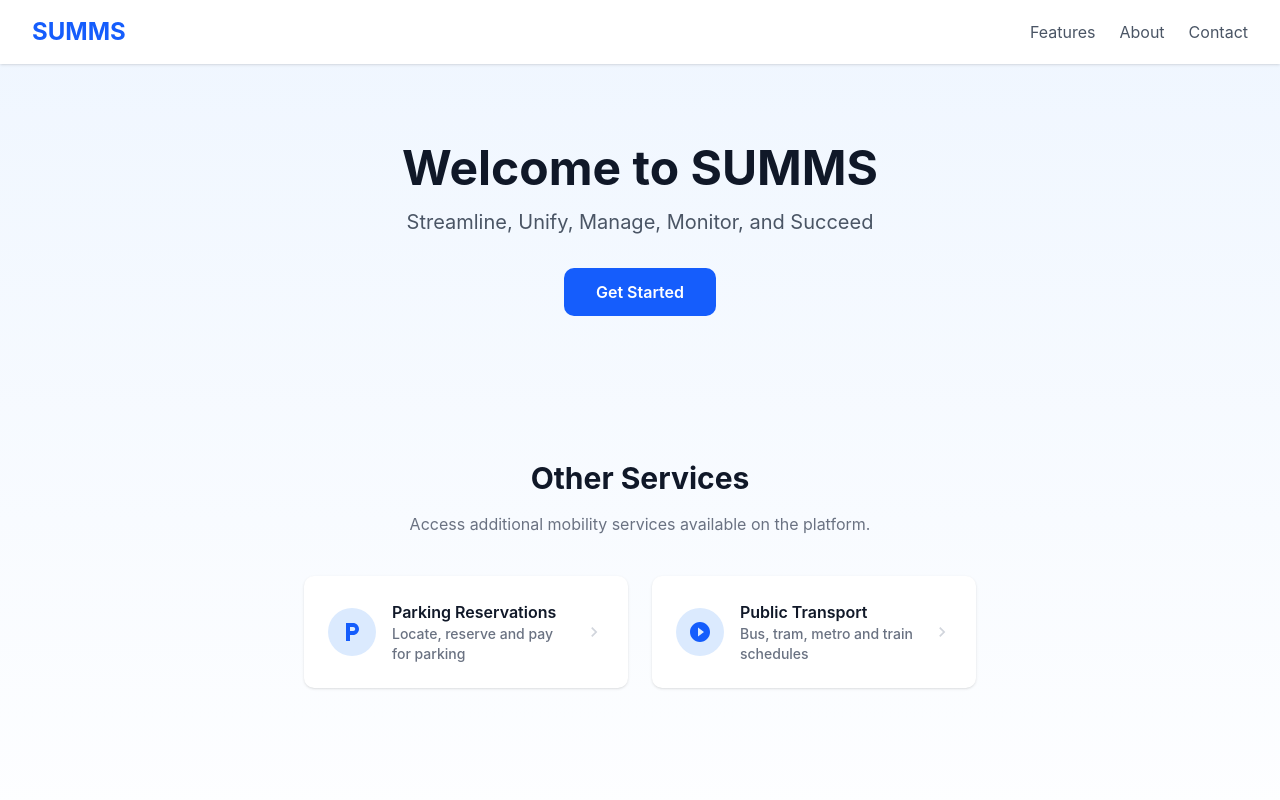
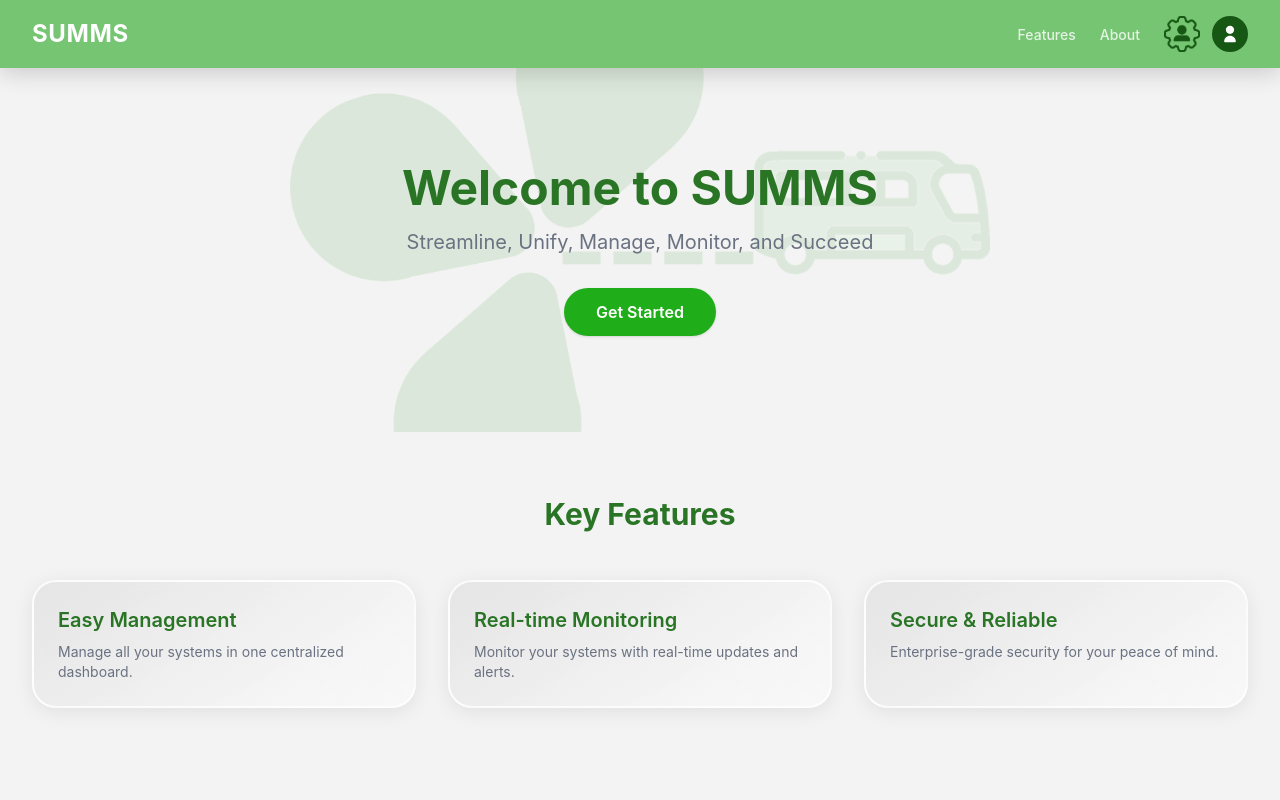
Before and after one commit to Gibraltar-47/SOEN343-Winter2026, a React (Vite) app in the folder SUMMS/: page /home in a window 1280 px wide. Shown: the top 800 px of the page. Built offline with nearby package versions, Linux system fonts and the light colour scheme.

Commit message:
fix: update home UI

```diff
--- a/SUMMS/src/pages/home.tsx
+++ b/SUMMS/src/pages/home.tsx
@@ -1,53 +1,104 @@
 import React from 'react';
-import { useNavigate } from 'react-router-dom'
+import { useNavigate } from 'react-router-dom';
+import imgLogo from "../assets/logo.png";
+import imgAdminLogo from "../assets/adminLogo.png";
 
 const Home: React.FC = () => {
   const navigate = useNavigate();
+
   return (
-    <div className="min-h-screen bg-gradient-to-b from-blue-50 to-white">
-      {/* Navigation */}
-      <nav className="bg-white shadow-sm">
+    <div className="min-h-screen w-full bg-[#f3f3f3]">
+
+
+      <nav className="bg-[#76c573] shadow-[0px_4px_25px_rgba(0,0,0,0.18)]">
         <div className="max-w-7xl mx-auto px-4 sm:px-6 lg:px-8 py-4 flex justify-between items-center">
-          <h1 className="text-2xl font-bold text-blue-600">SUMMS</h1>
-          <ul className="flex gap-6">
-            <li><a href="#features" className="text-gray-600 hover:text-blue-600">Features</a></li>
-            <li><a href="#about" className="text-gray-600 hover:text-blue-600">About</a></li>
-            <li><a href="#contact" className="text-gray-600 hover:text-blue-600">Contact</a></li>
-          </ul>
+          <h1 className="text-2xl font-bold text-white tracking-wide">SUMMS</h1>
+          <div className="flex items-center gap-6">
+            <ul className="flex gap-6">
+              <li><a href="#features" className="text-white/80 hover:text-white transition text-sm font-medium">Features</a></li>
+              <li><a href="#about"    className="text-white/80 hover:text-white transition text-sm font-medium">About</a></li>
+            </ul>
+
+            <div className="flex items-center gap-3">
+              <img src={imgAdminLogo} alt="Admin" className="h-9 w-9 object-contain" />
+              <div className="flex h-9 w-9 items-center justify-center rounded-full bg-[#165713] text-white">
+                <svg viewBox="0 0 24 24" className="h-5 w-5" fill="currentColor">
+                  <path d="M12 12c2.761 0 5-2.239 5-5s-2.239-5-5-5-5 2.239-5 5 2.239 5 5 5Zm0 2c-3.866 0-7 3.134-7 7 0 .552.448 1 1 1h12c.552 0 1-.448 1-1 0-3.866-3.134-7-7-7Z" />
+                </svg>
+              </div>
+            </div>
+          </div>
         </div>
       </nav>
 
-      {/* Hero Section */}
-      <section className="max-w-7xl mx-auto px-4 sm:px-6 lg:px-8 py-20 text-center">
-        <h2 className="text-5xl font-bold text-gray-900 mb-4">Welcome to SUMMS</h2>
-        <p className="text-xl text-gray-600 mb-8">Streamline, Unify, Manage, Monitor, and Succeed</p>
-        <button className="bg-blue-600 text-white px-8 py-3 rounded-lg font-semibold hover:bg-blue-700 transition">
-          Get Started
-        </button>
+
+      <section className="relative max-w-7xl mx-auto px-4 sm:px-6 lg:px-8 py-24 text-center overflow-hidden">
+        {/* watermark */}
+        <img
+          src={imgLogo}
+          alt=""
+          className="pointer-events-none absolute left-1/2 top-1/2 w-[700px] max-w-[90vw] -translate-x-1/2 -translate-y-1/2 opacity-20"
+        />
+        <div className="relative z-10">
+          <h2 className="text-5xl font-bold text-[#297525] mb-4">Welcome to SUMMS</h2>
+          <p className="text-xl text-gray-500 mb-8">Streamline, Unify, Manage, Monitor, and Succeed</p>
+          <button className="bg-[#1fae19] text-white px-8 py-3 rounded-full font-semibold hover:bg-[#165713] transition shadow">
+            Get Started
+          </button>
+        </div>
       </section>
 
-      {/* ── External Services Navigation ──
-           Added to satisfy Sprint 1 requirement: functional navigation
-           to Parking and Public Transport from the main app page.       */}
+      {/* features Section */}
+      <section id="features" className="max-w-7xl mx-auto px-4 sm:px-6 lg:px-8 py-16">
+        <h3 className="text-3xl font-bold text-[#297525] mb-12 text-center">Key Features</h3>
+        <div className="grid grid-cols-1 md:grid-cols-3 gap-8">
+          {[
+            { title: 'Easy Management',      desc: 'Manage all your systems in one centralized dashboard.' },
+            { title: 'Real-time Monitoring', desc: 'Monitor your systems with real-time updates and alerts.' },
+            { title: 'Secure & Reliable',    desc: 'Enterprise-grade security for your peace of mind.' },
+          ].map((f) => (
+            <div
+              key={f.title}
+              className="
+                rounded-[24px] border-2 border-white/80 p-6
+                bg-[linear-gradient(147deg,rgba(223,223,223,0.69)_2.7%,rgba(245,245,245,0.96)_75.2%,rgba(255,255,255,0.41)_98.8%)]
+                shadow-[0px_4px_20px_rgba(0,0,0,0.08)] backdrop-blur-[6px]
+                hover:shadow-[0px_6px_28px_rgba(0,0,0,0.13)] hover:-translate-y-0.5 transition-all
+              "
+            >
+              <h4 className="text-xl font-semibold text-[#297525] mb-2">{f.title}</h4>
+              <p className="text-gray-500 text-sm">{f.desc}</p>
+            </div>
+          ))}
+        </div>
+      </section>
+
+
       <section className="max-w-7xl mx-auto px-4 sm:px-6 lg:px-8 py-16">
-        <h3 className="text-3xl font-bold text-gray-900 mb-4 text-center">Other Services</h3>
+        <h3 className="text-3xl font-bold text-[#297525] mb-4 text-center">Other Services</h3>
         <p className="text-center text-gray-500 mb-10">
           Access additional mobility services available on the platform.
         </p>
         <div className="grid grid-cols-1 md:grid-cols-2 gap-6 max-w-2xl mx-auto">
 
-          {/* Navigate to Parking Reservation System */}
+
           <button
             onClick={() => navigate('/parking')}
-            className="flex items-center gap-4 bg-white p-6 rounded-lg shadow hover:shadow-lg hover:-translate-y-0.5 transition-all text-left"
+            className="
+              flex items-center gap-4 p-6 text-left
+              rounded-[24px] border-2 border-white/80
+              bg-[linear-gradient(147deg,rgba(223,223,223,0.69)_2.7%,rgba(245,245,245,0.96)_75.2%,rgba(255,255,255,0.41)_98.8%)]
+              shadow-[0px_4px_20px_rgba(0,0,0,0.08)] backdrop-blur-[6px]
+              hover:shadow-[0px_6px_28px_rgba(0,0,0,0.13)] hover:-translate-y-0.5 transition-all
+            "
           >
-            <div className="flex h-12 w-12 shrink-0 items-center justify-center rounded-full bg-blue-100 text-blue-600">
+            <div className="flex h-12 w-12 shrink-0 items-center justify-center rounded-full bg-[#76c573] text-white">
               <svg viewBox="0 0 24 24" className="h-6 w-6" fill="currentColor">
                 <path d="M13 3H6v18h4v-6h3c3.31 0 6-2.69 6-6s-2.69-6-6-6zm.2 8H10V7h3.2c1.1 0 2 .9 2 2s-.9 2-2 2z" />
               </svg>
             </div>
             <div>
-              <p className="font-semibold text-gray-900">Parking Reservations</p>
+              <p className="font-semibold text-[#297525]">Parking Reservations</p>
               <p className="text-sm text-gray-500">Locate, reserve and pay for parking</p>
             </div>
             <svg viewBox="0 0 24 24" className="h-5 w-5 text-gray-300 ml-auto shrink-0" fill="currentColor">
@@ -55,18 +106,23 @@ const Home: React.FC = () => {
             </svg>
           </button>
 
-          {/* Navigate to Public Transport Schedule Viewer */}
           <button
             onClick={() => navigate('/transport')}
-            className="flex items-center gap-4 bg-white p-6 rounded-lg shadow hover:shadow-lg hover:-translate-y-0.5 transition-all text-left"
+            className="
+              flex items-center gap-4 p-6 text-left
+              rounded-[24px] border-2 border-white/80
+              bg-[linear-gradient(147deg,rgba(223,223,223,0.69)_2.7%,rgba(245,245,245,0.96)_75.2%,rgba(255,255,255,0.41)_98.8%)]
+              shadow-[0px_4px_20px_rgba(0,0,0,0.08)] backdrop-blur-[6px]
+              hover:shadow-[0px_6px_28px_rgba(0,0,0,0.13)] hover:-translate-y-0.5 transition-all
+            "
           >
-            <div className="flex h-12 w-12 shrink-0 items-center justify-center rounded-full bg-blue-100 text-blue-600">
+            <div className="flex h-12 w-12 shrink-0 items-center justify-center rounded-full bg-[#76c573] text-white">
               <svg viewBox="0 0 24 24" className="h-6 w-6" fill="currentColor">
                 <path d="M12 2C6.48 2 2 6.48 2 12s4.48 10 10 10 10-4.48 10-10S17.52 2 12 2zm-2 14.5v-9l6 4.5-6 4.5z" />
               </svg>
             </div>
             <div>
-              <p className="font-semibold text-gray-900">Public Transport</p>
+              <p className="font-semibold text-[#297525]">Public Transport</p>
               <p className="text-sm text-gray-500">Bus, tram, metro and train schedules</p>
             </div>
             <svg viewBox="0 0 24 24" className="h-5 w-5 text-gray-300 ml-auto shrink-0" fill="currentColor">
@@ -77,12 +133,13 @@ const Home: React.FC = () => {
         </div>
       </section>
 
-      {/* Footer */}
-      <footer className="bg-gray-900 text-white mt-20 py-8">
+
+      <footer className="bg-[#165713] text-white mt-20 py-8">
         <div className="max-w-7xl mx-auto px-4 sm:px-6 lg:px-8 text-center">
-          <p>&copy; 2026 SUMMS. All rights reserved.</p>
+          <p className="text-sm text-white/70">&copy; 2026 SUMMS. All rights reserved.</p>
         </div>
       </footer>
+
     </div>
   );
 };
```
